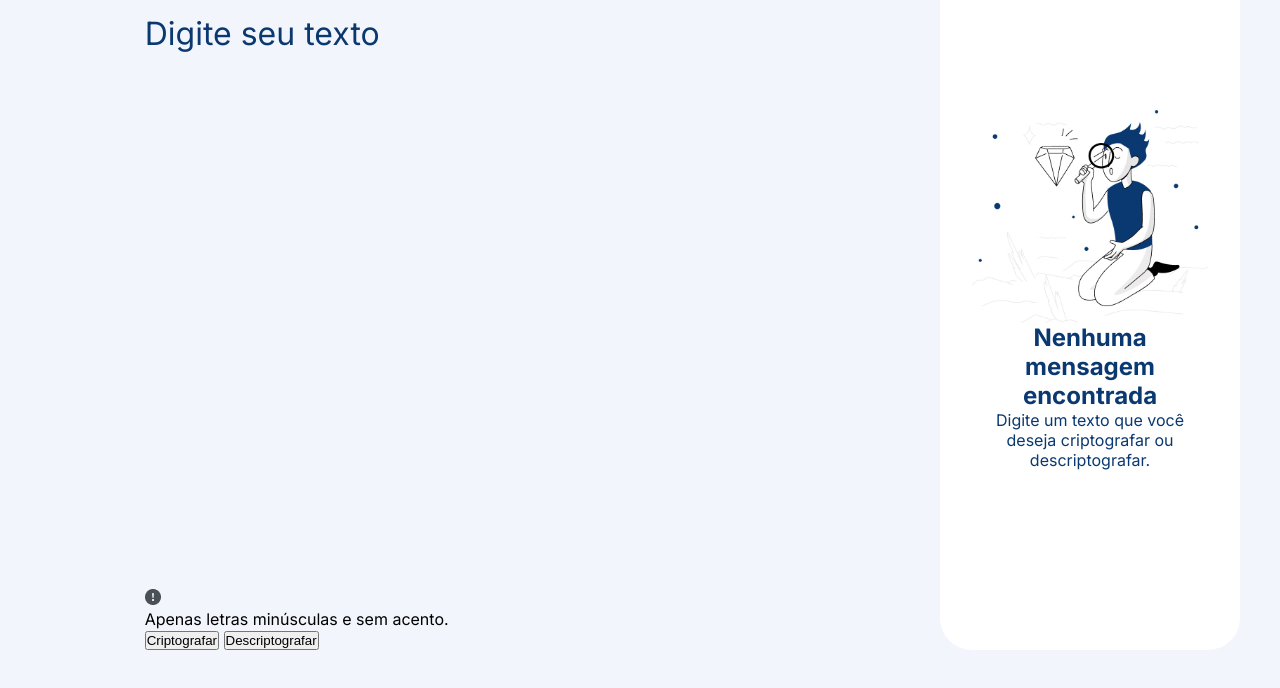
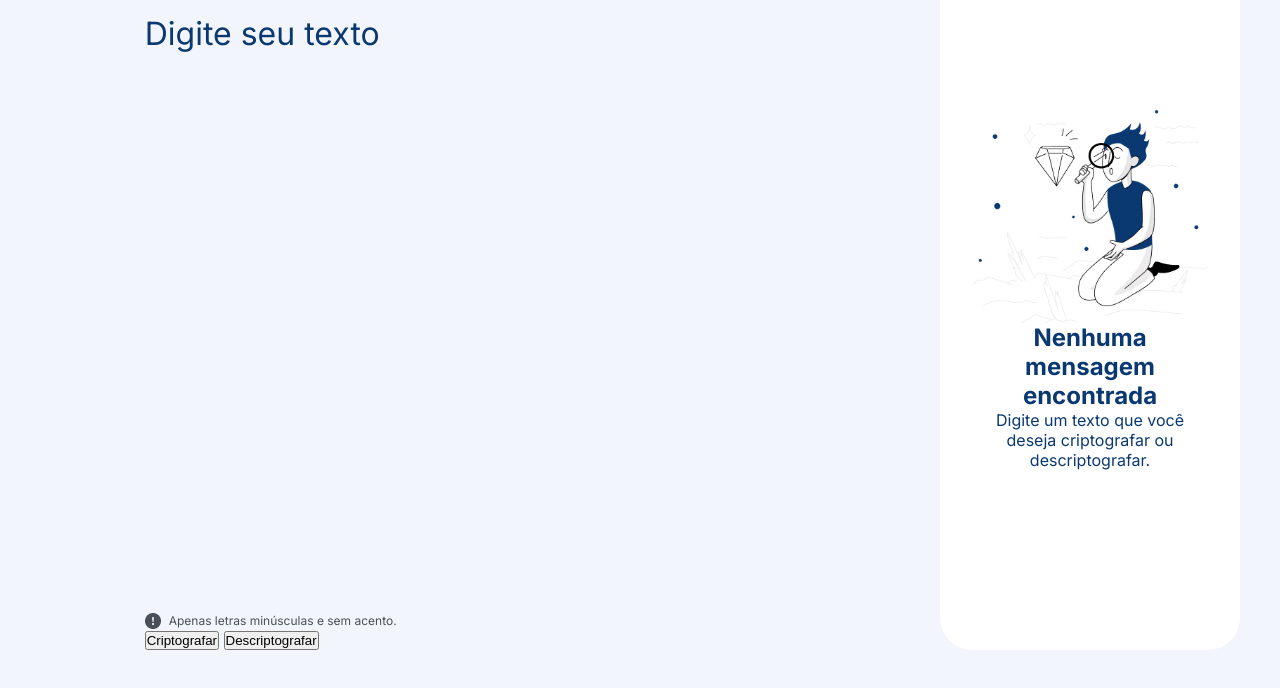
Before and after one commit to Moiseis-Cruz/CriptoMensagens, a plain HTML site: page index.html in a window 1280 px wide. Shown: the part 110-798 px from the top of the page. Drawn offline with Linux system fonts and the light colour scheme.

Commit message:
Estilizei .content__aviso & .mensagem__alerta

```diff
--- a/index.html
+++ b/index.html
@@ -19,8 +19,11 @@
                 <textarea name="text" id="text" placeholder="Digite seu texto"></textarea>
 
                 <div>
-                    <img src="./assets/bi_exclamation-circle-fill.png" alt="">
-                    <p>Apenas letras minúsculas e sem acento.</p>
+                    <div class="content__aviso">
+                        <img src="./assets/bi_exclamation-circle-fill.png" alt="">
+                        <p class="mensagem__alerta">Apenas letras minúsculas e sem acento.</p>
+                    </div>
+
                     <button>Criptografar</button>
                     <button>Descriptografar</button>
                 </div>
--- a/styles/styles.css
+++ b/styles/styles.css
@@ -57,6 +57,7 @@ textarea {
     border: none;
     line-height: 48px;
     font-family: "Inter", sans-serif;
+    font-weight: 400;
     background-color: #F3F5FC;
 }
 
@@ -77,6 +78,18 @@ textarea::placeholder {
     color: #0A3871;
 }
 
+.content__aviso {
+    display: flex;
+    justify-content: flex-start;
+    gap: 8px;
+}
+
+.mensagem__alerta {
+    font-size: 12px;
+    font-weight: 400;
+    color: #495057;
+}
+
  /*
  <uniquifier>: Use a unique and descriptive class name
  <weight>: Use a value from 100 to 900
```
